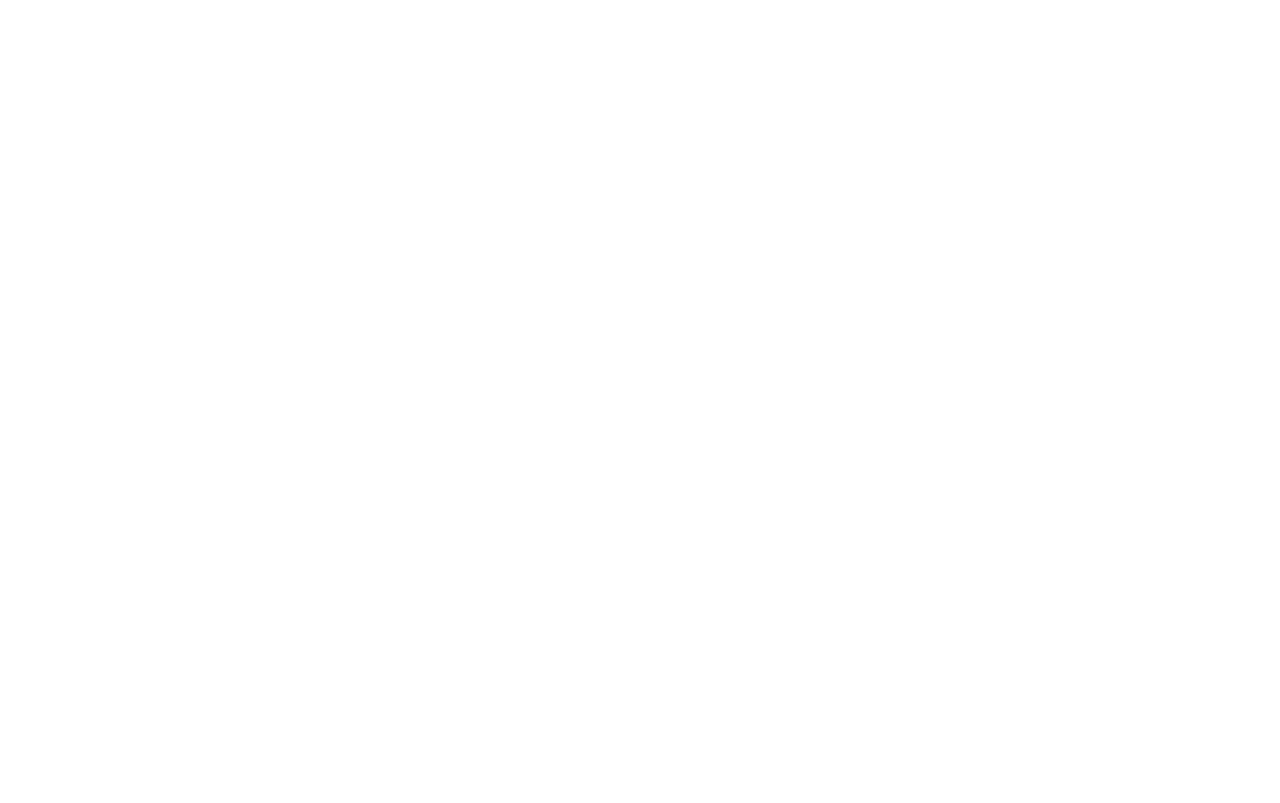
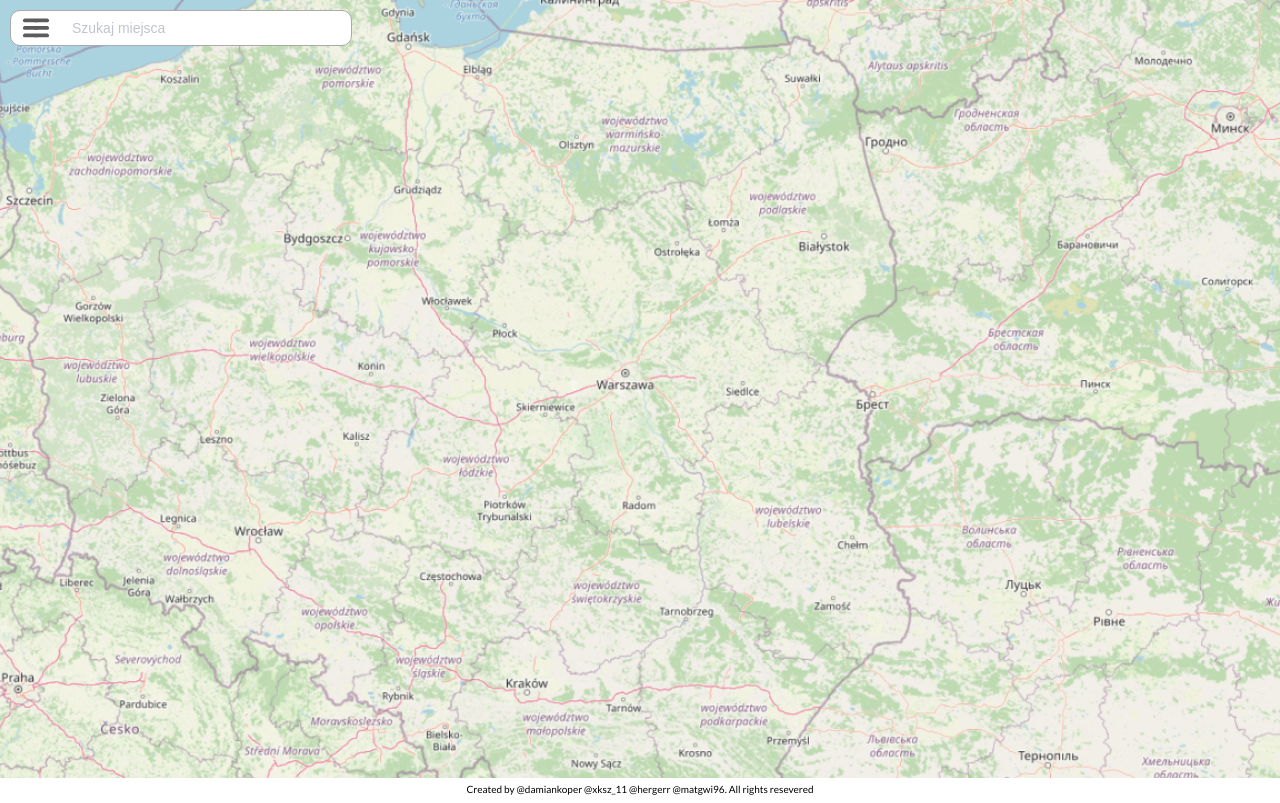
Before and after one commit to damiankoper/histmap, a Vue app in the folder packages/front/: page /map in a window 1280 px wide. Built offline with nearby package versions, Linux system fonts and the light colour scheme.

Commit message:
Map page setup & added search component

```diff
--- /dev/null
+++ b/packages/front/src/components/SearchInput.vue
@@ -0,0 +1,50 @@
+<template>
+  <div class="search-container">
+    <img src="../assets/images/burger.svg" alt="burger menu" />
+    <el-input
+      v-model="input"
+      placeholder="Szukaj miejsca"
+      class="search-input"
+    />
+  </div>
+</template>
+
+<script lang="ts">
+import { defineComponent, ref } from "vue";
+export default defineComponent({
+  setup() {
+    return {
+      input: ref(""),
+    };
+  },
+});
+</script>
+
+<style lang="scss">
+@import "../assets/css/_variables.scss";
+
+.search-container {
+  display: flex;
+  align-items: center;
+  position: absolute;
+  background-color: white;
+  border-radius: 10px;
+  width: 300px;
+  border: 1px solid $a-grey;
+  padding: 2px 30px 2px 10px;
+
+  img {
+    width: 30px;
+    height: 30px;
+    cursor: pointer;
+  }
+}
+
+.search-input {
+  margin-left: 10px;
+  input {
+    height: 30px;
+    border: none;
+  }
+}
+</style>
--- a/packages/front/src/main.ts
+++ b/packages/front/src/main.ts
@@ -1,6 +1,8 @@
 import { createApp } from "vue";
 import App from "./App.vue";
 import router from "./router";
+import ElementPlus from "element-plus";
+import "element-plus/dist/index.css";
 import "./assets/css/global.css";
 
-createApp(App).use(router).mount("#app");
+createApp(App).use(router).use(ElementPlus).mount("#app");
--- a/packages/front/src/views/Map.vue
+++ b/packages/front/src/views/Map.vue
@@ -1,5 +1,41 @@
+<template>
+  <div class="container">
+    <div class="search-wrapper">
+      <SearchInput />
+    </div>
+    <img src="../assets/images/map_placeholder.png" alt="placeholder" />
+  </div>
+  <Footer />
+</template>
+
 <script lang="ts">
 import { defineComponent } from "vue";
+import Footer from "../components/Footer.vue";
+import SearchInput from "../components/SearchInput.vue";
 
-export default defineComponent({});
+export default defineComponent({
+  components: { Footer, SearchInput },
+  setup() {
+    return {};
+  },
+});
 </script>
+
+<style lang="scss" scoped>
+.container {
+  height: 100%;
+  width: 100%;
+
+  img {
+    width: 100%;
+    height: 100%;
+    object-fit: cover;
+  }
+}
+
+.search-wrapper {
+  position: absolute;
+  top: 10px;
+  left: 10px;
+}
+</style>
```
Also changed, not shown: packages/front/src/assets/images/burger.svg (added), packages/front/src/assets/images/map_placeholder.png (added).
